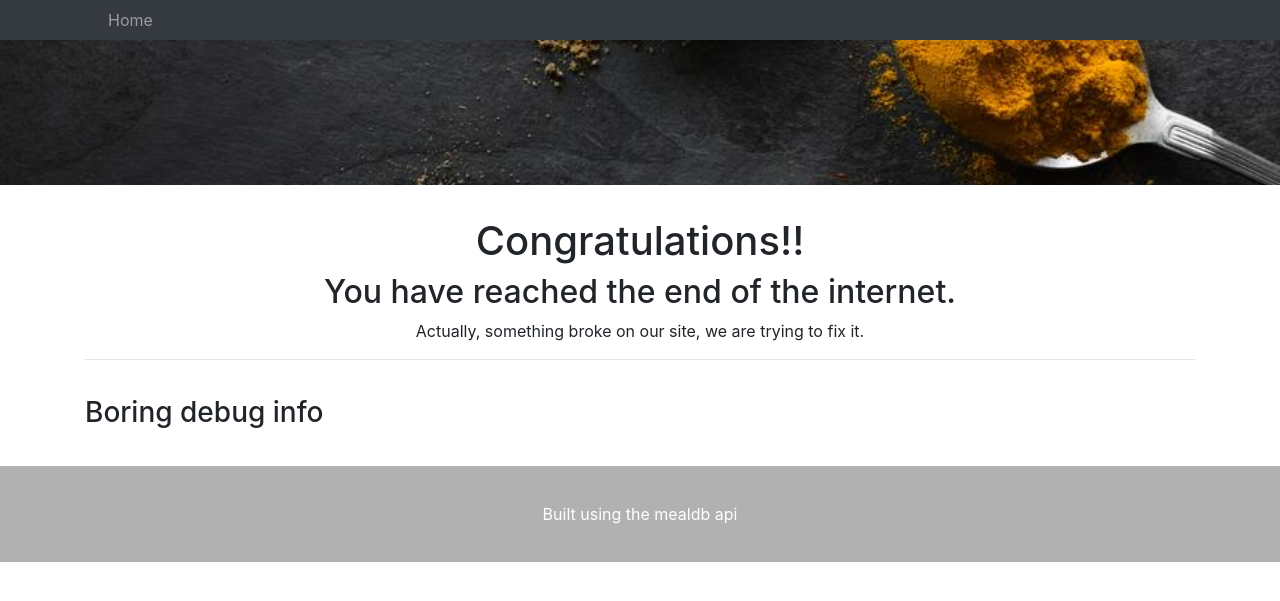
After one commit to dshine/flask-mealdb, a Flask app: template app/templates/500.html in a window 1280 px wide. The commit adds this page. Shown: the top 601 px of the page. Run offline with Flask 2, Linux system fonts and the light colour scheme; the template is opened without the code that fills it, so the values that code supplies are empty; some libraries are stand-ins or nearby versions.

Commit message:
caching, updated layout, turbolinks

```diff
--- a/app/__init__.py
+++ b/app/__init__.py
@@ -1,6 +1,9 @@
 from flask import Flask
 from flask import render_template
+from flask_turbolinks import turbolinks
 
 app = Flask(__name__)
 
+turbolinks(app)
+
 from app import views
--- a/app/static/css/custom.css
+++ b/app/static/css/custom.css
@@ -1,3 +1,11 @@
 .jumbotron {
 	color: #b1b1b1;
 }
+.row {
+	padding-bottom: 20px;
+}
+
+footer {
+	background: #b1b1b1;
+	color: #fff;
+}
--- /dev/null
+++ b/app/templates/500.html
@@ -0,0 +1,25 @@
+{% extends "layout.html" %}
+
+{% block title %}
+Internal Error
+{% endblock %}
+
+{% block content %}
+<div class="container">
+	<div class="row">
+		<div class="col-md-12 text-center">
+			<h1>Congratulations!!</h1>
+			<h2>You have reached the end of the internet.</h2>
+			<p>Actually, something broke on our site, we are trying to fix it.</p> <hr>
+		</div>
+	</div>
+	<div class="row">
+		<div class="col-md-12">
+			<h3>Boring debug info</h3>
+			<p>{{error}}</p>
+		</div>
+	</div>
+
+</div>
+
+{% endblock %}
--- a/app/templates/categories.html
+++ b/app/templates/categories.html
@@ -9,8 +9,8 @@
 <div class="container">
 	<div class="row">
 	{% for link in items.meals%}
-		<div class="col-md-3 text-center">
-			<a href="/meals/{{foodtype}}/{{link.idMeal}}">
+		<div class="col-md-3 col-6 text-center">
+			<a href="/meals/{{foodtype}}/{{link.idMeal}}-{{link.strMeal | lower | replace(' ', '-') | urlencode }}">
 				<img src="{{link.strMealThumb}}" class="img-fluid">
 				<p>{{link.strMeal}}</p>
 			</a>
--- a/app/templates/dish.html
+++ b/app/templates/dish.html
@@ -14,8 +14,10 @@
 		<div class="col-md-8">
 			<h1>{{items.meals[0].strMeal}}</h1>
 			<p>{% include 'partials/ingredients.html' %}</p>
+
 		</div>
 	</div>
+
 	<div class="row">
 		<div class="col-md-6">
 			<p>{{items.meals[0].strInstructions}}</p>
--- a/app/templates/index.html
+++ b/app/templates/index.html
@@ -9,7 +9,7 @@
 <div class="container">
 	<div class="row">
 	{% for link in cat.categories %}
-		<div class="col-md-3 text-center">
+		<div class="col-6 col-md-3 text-center">
 			<a href="/meals/{{link.strCategory}}">
 			<img src="{{link.strCategoryThumb}}" class="img-fluid">
 			<h2>{{link.strCategory}}</h2>
--- a/app/templates/layout.html
+++ b/app/templates/layout.html
@@ -8,6 +8,7 @@
     <link rel="stylesheet" href="https://maxcdn.bootstrapcdn.com/bootstrap/4.1.3/css/bootstrap.min.css">
 
     <link rel="stylesheet" href="{{ url_for('static', filename='css/custom.css') }}">
+    <script src="https://cdnjs.cloudflare.com/ajax/libs/turbolinks/5.2.0/turbolinks.js"></script>
     <title>{% block title %}{% endblock %} </title>
     {% endblock %}
   </head>
@@ -18,9 +19,9 @@
       {%block navbar%}{% endblock%}
       {% block content %}{% endblock %}
     </div>
-    <div id="footer">
-      {% block footer %}{% endblock %}
-    </div>
+    <footer id="footer">
+      {% block footer %}{% include 'partials/footer.html' %}{% endblock %}
+    </footer>
 
     <!-- jQuery library -->
     <script src="https://ajax.googleapis.com/ajax/libs/jquery/3.3.1/jquery.min.js"></script>
--- /dev/null
+++ b/app/templates/partials/footer.html
@@ -0,0 +1,16 @@
+<div class="container">
+	<div class="row">
+		<div class="col-md-6">
+			<p></p>
+		</div>
+		<div class="col-md-6 float-right">
+			<p></p>
+		</div>
+	</div>
+	<div class="row">
+		<div class="col-12 text-center">
+			<p>Built using the mealdb api</p>
+		</div>
+
+	</div>
+</div>
--- a/app/templates/partials/jumbotron.html
+++ b/app/templates/partials/jumbotron.html
@@ -1,4 +1,4 @@
-<div class="jumbotron">
+<div class="jumbotron jumbotron-fluid">
 	<div class="container">
 		<div class="col-md-6">
 			<h1>{{content.title}}</h1>
--- a/app/templates/partials/nav.html
+++ b/app/templates/partials/nav.html
@@ -1,4 +1,9 @@
-<nav class="navbar navbar-expand-sm bg-light">
+
+<nav class="navbar-expand-md bg-dark navbar-dark">
+  <button class="navbar-toggler" type="button" data-toggle="collapse" data-target="#collapsibleNavbar">
+    <span class="navbar-toggler-icon"></span>
+  </button>
+  <div class="collapse navbar-collapse container" id="collapsibleNavbar">
 	<div class="container">
 	<ul class="navbar-nav">
 		<li class="nav-item">
--- a/run.py
+++ b/run.py
@@ -1,5 +1,5 @@
 #!flask/bin/python
 from app import app
-HOST='127.0.0.1'
+#HOST='127.0.0.1'
 # Starting on my server, your ip address may be different.
-app.run(host=HOST, debug=True)
+app.run(debug=True)
```
Also changed, not shown: app/templates/partials/ingredients2.html (added, +8 -0 lines), app/views.py (+26 -8 lines), README.md, 2 other files.
